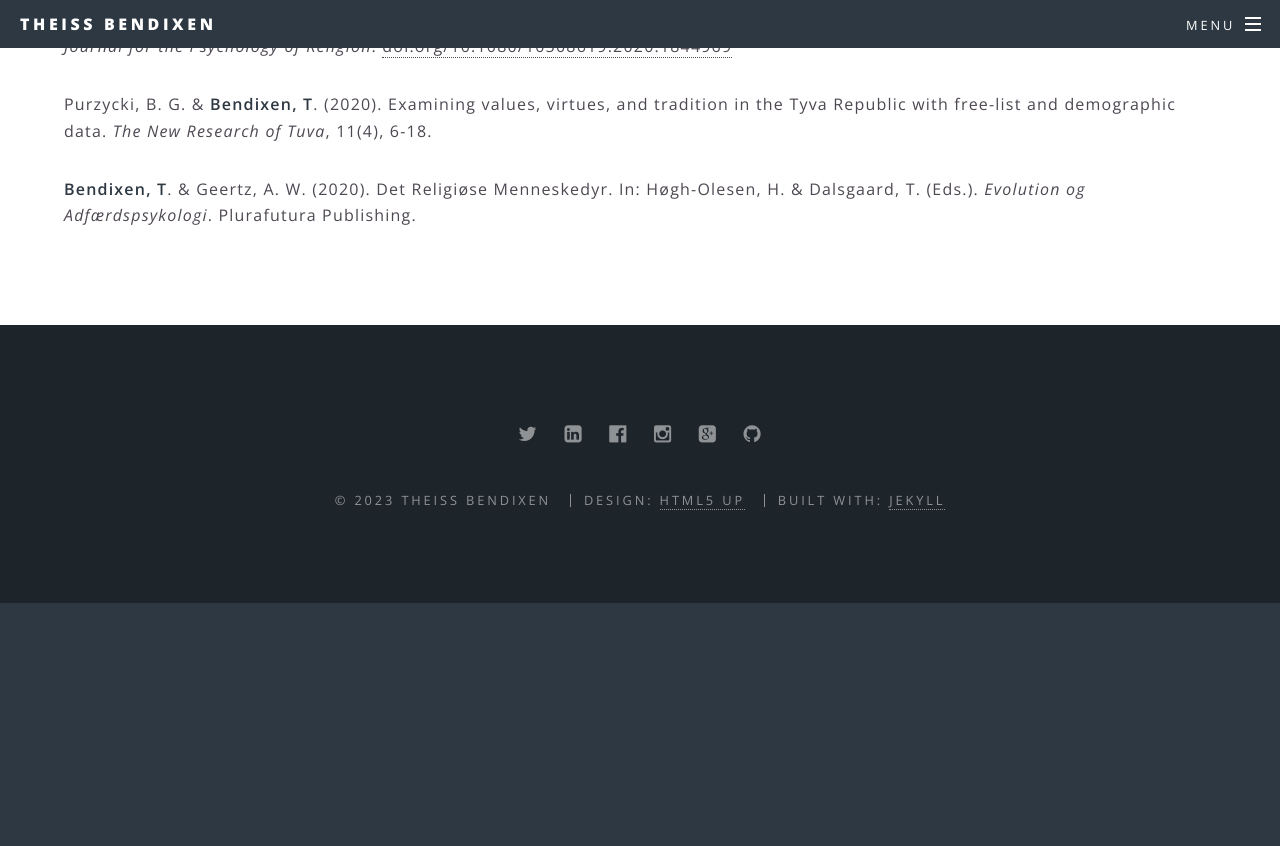
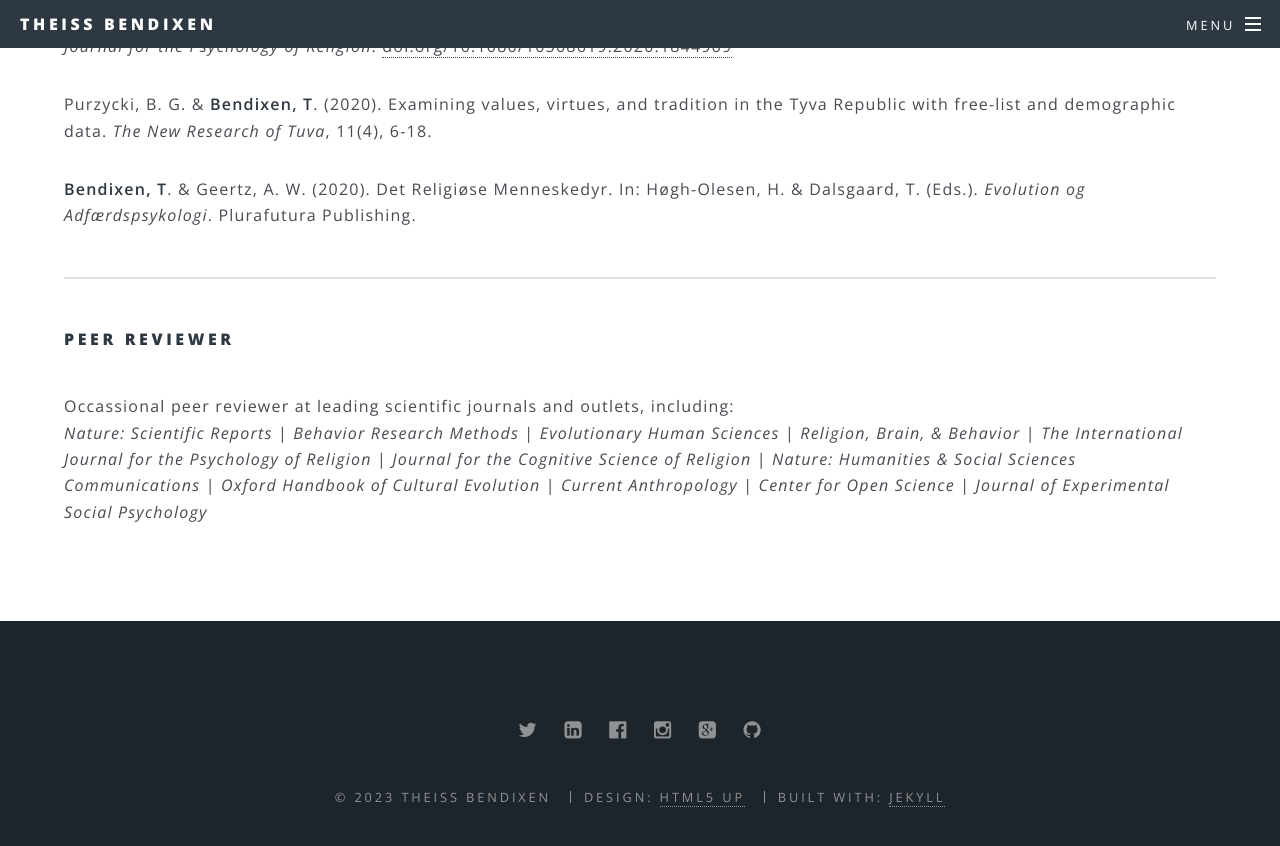
Before and after one commit to tbendixen/tbendixen.github.io, a Jekyll site: the page built from forskning.html, in a window 1280 px wide and 900 px high, scrolled down 4512 px. Shown: the top 846 px of the window. Built offline with Jekyll 4.4.1, drawn with Linux system fonts in a browser that asks for light colours; before the commit the page ends 5115 px from its top, so only the background shows below that.

Commit message:
Update forskning.html

```diff
--- a/forskning.html
+++ b/forskning.html
@@ -114,3 +114,7 @@ title: Research
 				<p>Purzycki, B. G. & <b>Bendixen, T</b>. (2020). Examining values, virtues, and tradition in the Tyva Republic with free-list and demographic data. <i>The New Research of Tuva</i>, 11(4), 6-18.
 				<p><b>Bendixen, T</b>. & Geertz, A. W. (2020). Det Religiøse Menneskedyr.
 					In: Høgh-Olesen, H. & Dalsgaard, T. (Eds.). <i>Evolution og Adfærdspsykologi</i>. Plurafutura Publishing.</p>
+								<hr />
+				<h4>Peer reviewer</h4>
+				<br />
+				<p>Occassional peer reviewer at leading scientific journals and outlets, including:<br /><i>Nature: Scientific Reports</i> | <i>Behavior Research Methods</i> | <i>Evolutionary Human Sciences</i> | <i>Religion, Brain, & Behavior</i> | <i>The International Journal for the Psychology of Religion</i> | <i>Journal for the Cognitive Science of Religion</i> | <i>Nature: Humanities & Social Sciences Communications</i> | <i>Oxford Handbook of Cultural Evolution</i> | <i>Current Anthropology</i> | <i>Center for Open Science</i> | <i>Journal of Experimental Social Psychology</i></p>
```
